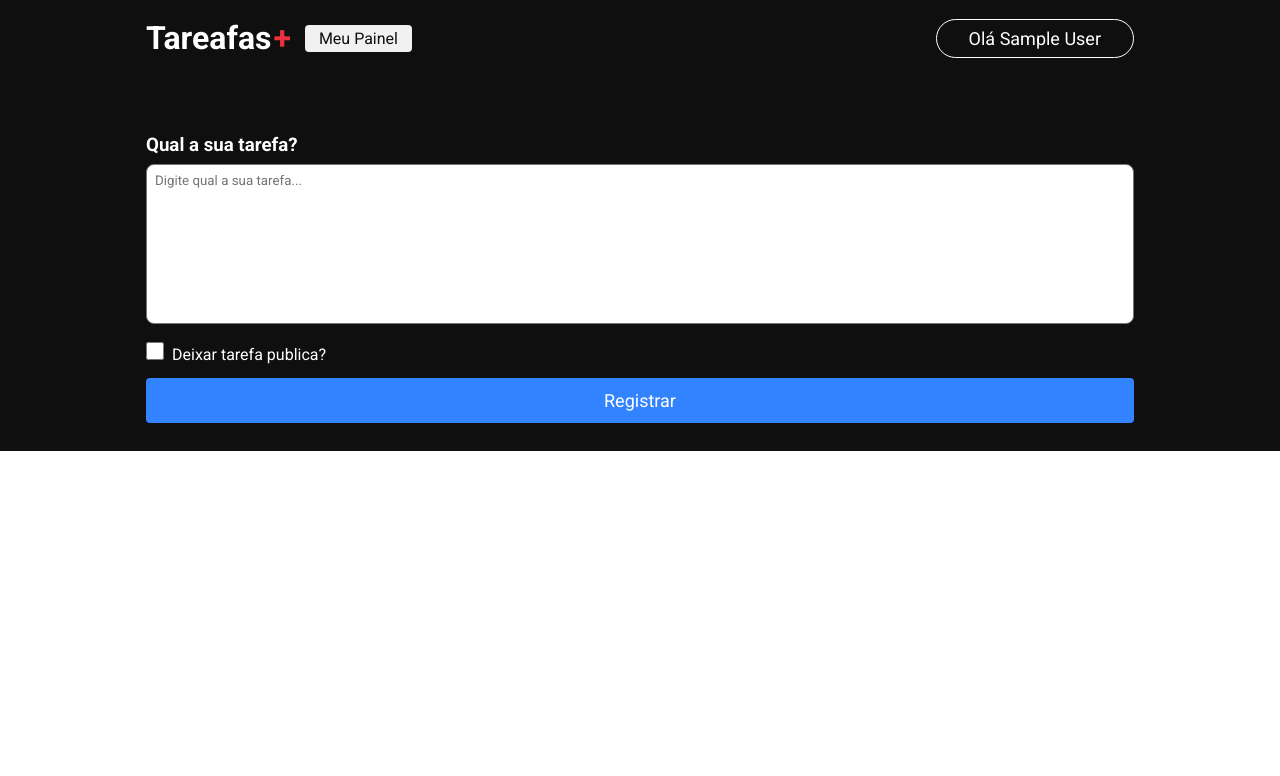
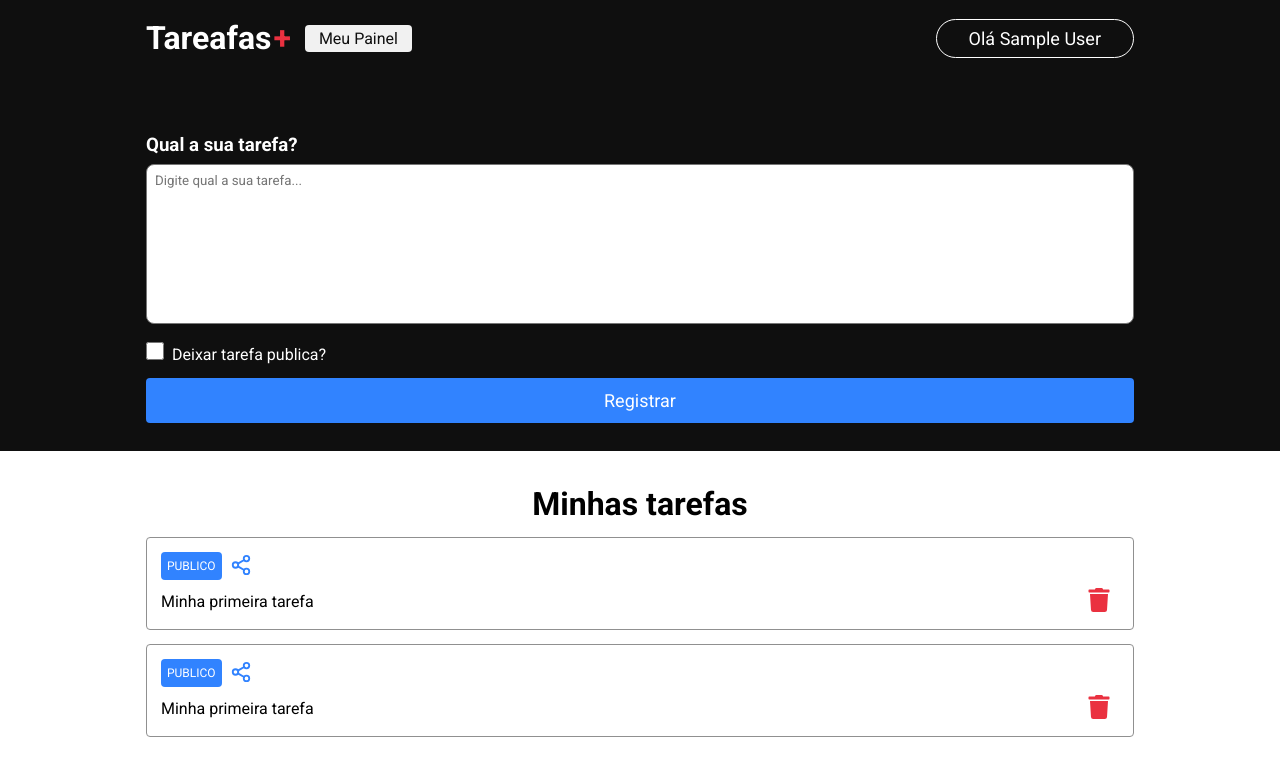
Before and after one commit to Everton3012/Next_Ts_Tarefas, a Next.js app: page /dashboard in a window 1280 px wide. Shown: the top 776 px of the page. Built offline with nearby package versions, Linux system fonts and the light colour scheme; no server answers; sample sign-in values are in the browser's storage.

Commit message:
css de artigos pronto

```diff
--- a/package.json
+++ b/package.json
@@ -12,7 +12,8 @@
     "next": "14.2.3",
     "next-auth": "^4.24.7",
     "react": "^18",
-    "react-dom": "^18"
+    "react-dom": "^18",
+    "react-icons": "^5.2.0"
   },
   "devDependencies": {
     "@types/node": "^20",
--- a/src/pages/dashboard/index.tsx
+++ b/src/pages/dashboard/index.tsx
@@ -4,6 +4,8 @@
 
 import { getSession } from "next-auth/react";
 import Textarea from "../../components/textarea";
+import { FiShare2 } from "react-icons/fi";
+import { FaTrash } from "react-icons/fa";
 
 export default function Dashboard() {
   return (
@@ -27,6 +29,37 @@
             </form>
           </div>
         </section>
+        <section className={styles["taskContainer"]}>
+          <h1>Minhas tarefas</h1>
+          <article className={styles["task"]}>
+            <div className={styles["tagContainer"]}>
+              <label className={styles["tag"]}>PUBLICO</label>
+              <button className={styles["shareButton"]}>
+                <FiShare2 size={22} color="#3183ff" />
+              </button>
+            </div>
+            <div className={styles["taskContent"]}>
+              <p>Minha primeira tarefa</p>
+              <button className={styles["trashButton"]}>
+                <FaTrash size={24} color="ea3140"/>
+              </button>
+            </div>
+          </article>
+          <article className={styles["task"]}>
+            <div className={styles["tagContainer"]}>
+              <label className={styles["tag"]}>PUBLICO</label>
+              <button className={styles["shareButton"]}>
+                <FiShare2 size={22} color="#3183ff" />
+              </button>
+            </div>
+            <div className={styles["taskContent"]}>
+              <p>Minha primeira tarefa</p>
+              <button className={styles["trashButton"]}>
+                <FaTrash size={24} color="ea3140"/>
+              </button>
+            </div>
+          </article>
+        </section>
       </main>
     </section>
   );
--- a/src/pages/dashboard/style.module.css
+++ b/src/pages/dashboard/style.module.css
@@ -46,3 +46,75 @@
     padding: 12px 0;
     font-size: 18px;
 }
+
+.taskContainer {
+    margin: 34px auto 0 auto;
+    padding: 0 18px;
+    width: 100%;
+    max-width: 1024px;
+    display: flex;
+    flex-direction: column;
+}
+
+.taskContainer a {
+    text-decoration: none;
+    color: #0f0f0f;
+}
+
+.taskContainer h1 {
+    text-align: center;
+    font-size: 32px;
+    margin-bottom: 14px;
+}
+
+.task {
+    margin-bottom: 14px;
+    line-height: 150%;
+    display: flex;
+    flex-direction: column;
+    align-items: flex-start;
+    border: 1.5px solid #909090;
+    border-radius: 4px;
+    padding: 14px;
+
+}
+
+.tagContainer {
+    display: flex;
+    align-items: center;
+    justify-content: center;
+    margin-bottom: 8px;
+}
+
+.tag {
+    background-color: #3183ff;
+    padding: 2px 6px;
+    color: #fff;
+    border-radius: 4px;
+    font-size: 12px;
+}
+
+.shareButton {
+    background-color: transparent;
+    border: 0;
+    margin: 0 8px;
+    cursor: pointer;
+}
+
+.taskContent {
+    display: flex;
+    align-items: center;
+    justify-content: space-between;
+    width: 100%;
+}
+
+.taskContent p {
+    white-space: pre-wrap;
+}
+
+.trashButton {
+    cursor: pointer;
+    background: transparent;
+    border: 0;
+    margin: 0 8px;
+}
```
Also changed, not shown: 1 other file (tests, documents, lock files or other folders).
